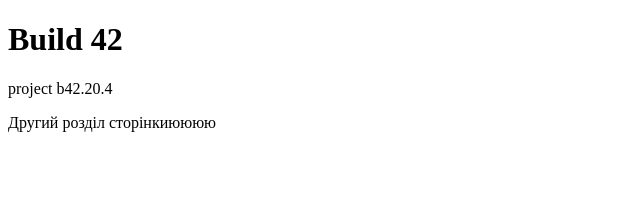
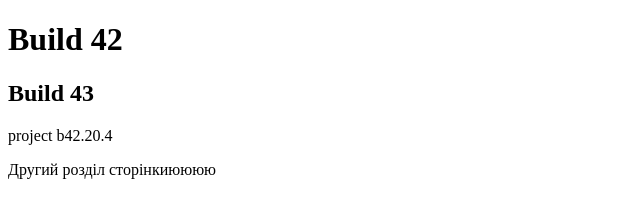
Before and after one commit to extchik/pract-2, a plain HTML site: page index.html in a window 1280 px wide. Shown: the whole page, without its empty margins (0-640 px from the left). Drawn offline with Linux system fonts and the light colour scheme.

Commit message:
Прибрано головний заголовок і додано новий білд

```diff
--- a/index.html
+++ b/index.html
@@ -1,12 +1,8 @@
 <!DOCTYPE html>
-<html lang="uk">
-<head>
-    <meta charset="UTF-8">
-    <title>Моя сторінка</title>
-</head>
 <body>
 
     <h1>Build 42</h1>
+	<h2>Build 43 </h2>
     <p>project b42.20.4</p>
 	<p>Другий розділ сторінкиюююю</p>
 
```
